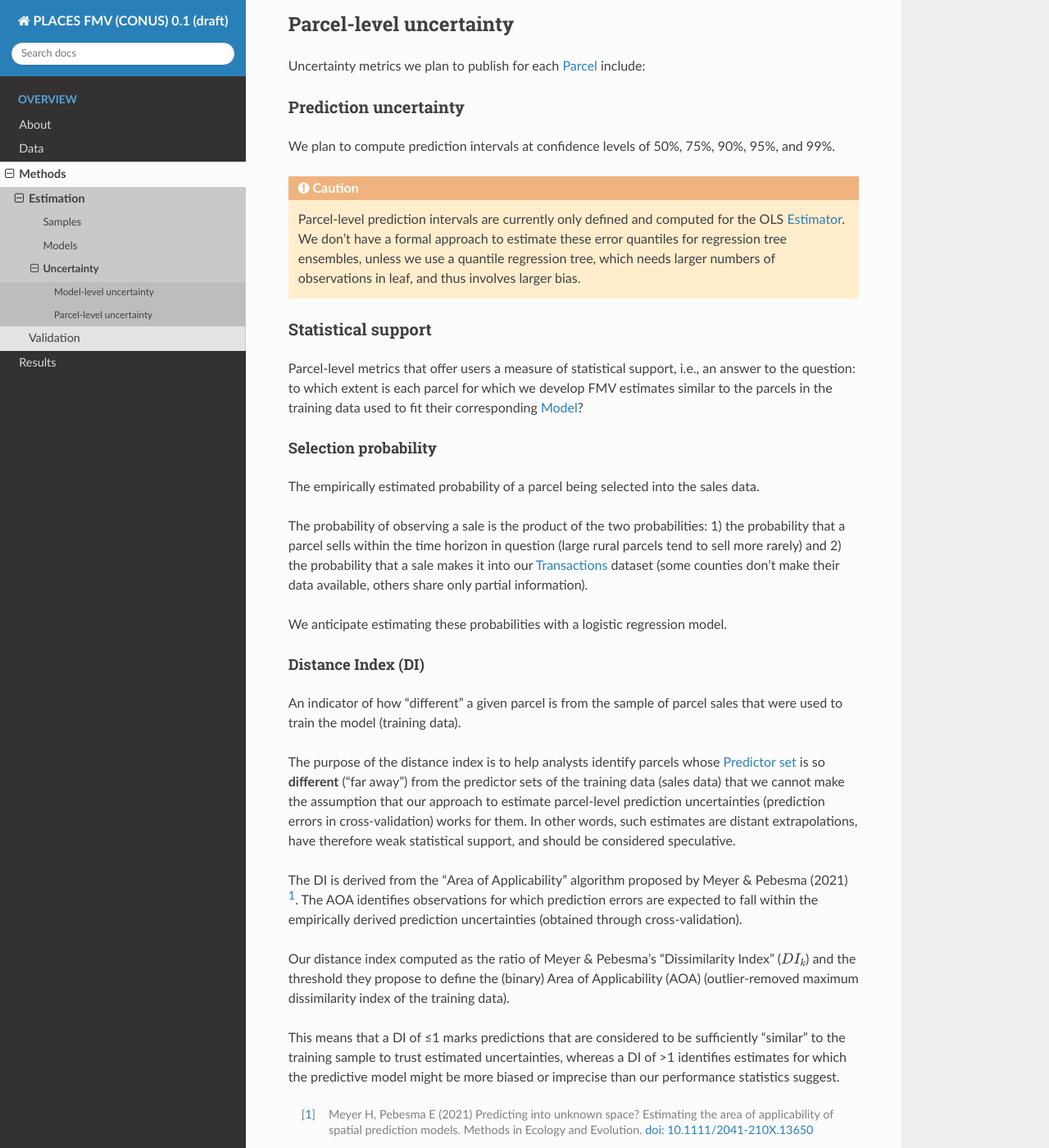
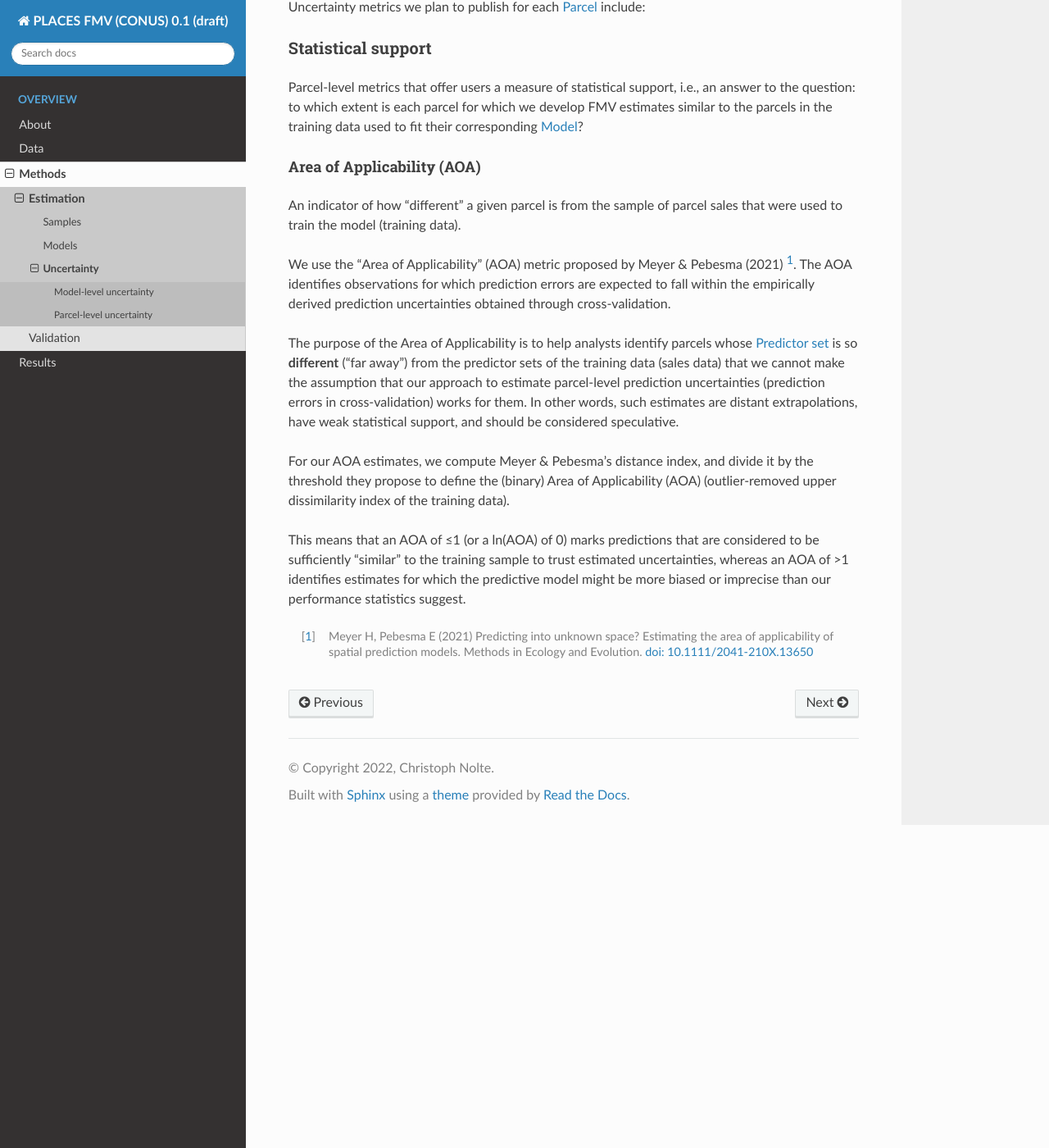
Before and after one commit to chrnolte/places-conus, a Sphinx documentation site: the page built from docs/methods/estimation/uncertainty.rst, in a window 1280 px wide and 1400 px high, scrolled down 520 px. Shown: the whole window at 82% size. Built offline with Sphinx 7.4.7 and the Read the Docs theme 2.0.0, drawn with Linux system fonts in a browser that asks for light colours; some of the changed text lies outside the part shown.

Commit message:
Pre-workshop update

```diff
--- a/docs/methods/estimation/uncertainty.rst
+++ b/docs/methods/estimation/uncertainty.rst
@@ -1,9 +1,5 @@
 Uncertainty
 ===========
-
-.. note::
-
-   This section is still very much under development.
 
 =======================
 Model-level uncertainty
@@ -11,14 +7,14 @@ Model-level uncertainty
 
 Uncertainty metrics we plan to publish for each :ref:`Model <Models>` include:
 
-* Akaike Information Criterion (AIC)
 * Explained variance (:math:`R^2`)
-* Root mean squared error (RMSE) of predictions
+* Root mean squared error (RMSE) of predictions derived via cross-validation:
 
-  * in random cross-validation
-  * in spatially blocked cross-validation
-  * in temporally blocked cross-validation
-
+  * random (``r``)
+  * spatially blocked (``s``)
+  * temporally blocked (forecasting) (``t``)
+  * blocked by block groups (``bg``)
+  * experimental: census tracts (``tract``), and ZIP codes (``zip``)
 
 ========================
 Parcel-level uncertainty
@@ -27,43 +23,23 @@ Parcel-level uncertainty
 Uncertainty metrics we plan to publish for each :ref:`Parcel <Parcels>` include:
 
 
-Prediction uncertainty
-######################
-
-We plan to compute prediction intervals at confidence levels of 50%, 75%, 90%, 95%, and 99%.
-
-.. caution ::
-
-   Parcel-level prediction intervals are currently only defined and computed for the OLS :ref:`Estimator <Estimators>`. We don't have a formal approach to estimate these error quantiles for regression tree ensembles, unless we use a quantile regression tree, which needs larger numbers of observations in leaf, and thus involves larger bias.
-
-
 Statistical support
 ###################
 
 Parcel-level metrics that offer users a measure of statistical support, i.e., an answer to the question: to which extent is each parcel for which we develop FMV estimates similar to the parcels in the training data used to fit their corresponding :ref:`Model <Models>`?
 
 
-Selection probability
-*********************
-
-The empirically estimated probability of a parcel being selected into the sales data.
-
-The probability of observing a sale is the product of the two probabilities: 1) the probability that a parcel sells within the time horizon in question (large rural parcels tend to sell more rarely) and 2) the probability that a sale makes it into our :ref:`Transactions` dataset (some counties don't make their data available, others share only partial information).
-
-We anticipate estimating these probabilities with a logistic regression model.
-
-
-Distance Index (DI)
-*******************
+Area of Applicability (AOA)
+***************************
 
 An indicator of how "different" a given parcel is from the sample of parcel sales that were used to train the model (training data).
 
-The purpose of the distance index is to help analysts identify parcels whose :ref:`Predictor set <Predictor sets>` is so **different** ("far away") from the predictor sets of the training data (sales data) that we cannot make the assumption that our approach to estimate parcel-level prediction uncertainties (prediction errors in cross-validation) works for them. In other words, such estimates are distant extrapolations, have therefore weak statistical support, and should be considered speculative.
+We use the "Area of Applicability" (AOA) metric proposed by Meyer & Pebesma (2021) [#mp]_. The AOA identifies observations for which prediction errors are expected to fall within the empirically derived prediction uncertainties obtained through cross-validation.
 
-The DI is derived from the "Area of Applicability" algorithm proposed by Meyer & Pebesma (2021) [#mp]_. The AOA identifies observations for which prediction errors are expected to fall within the empirically derived prediction uncertainties (obtained through cross-validation).
+The purpose of the Area of Applicability is to help analysts identify parcels whose :ref:`Predictor set <Predictor sets>` is so **different** ("far away") from the predictor sets of the training data (sales data) that we cannot make the assumption that our approach to estimate parcel-level prediction uncertainties (prediction errors in cross-validation) works for them. In other words, such estimates are distant extrapolations, have weak statistical support, and should be considered speculative.
 
-Our distance index computed as the ratio of Meyer & Pebesma's "Dissimilarity Index" (:math:`{DI_k}`) and the threshold they propose to define the (binary) Area of Applicability (AOA) (outlier-removed maximum dissimilarity index of the training data).
+For our AOA estimates, we compute Meyer & Pebesma's distance index, and divide it by the threshold they propose to define the (binary) Area of Applicability (AOA) (outlier-removed upper dissimilarity index of the training data).
 
-This means that a DI of ≤1 marks predictions that are considered to be sufficiently "similar" to the training sample to trust estimated uncertainties, whereas a DI of >1 identifies estimates for which the predictive model might be more biased or imprecise than our performance statistics suggest.
+This means that an AOA of ≤1 (or a ln(AOA) of 0) marks predictions that are considered to be sufficiently "similar" to the training sample to trust estimated uncertainties, whereas an AOA of >1 identifies estimates for which the predictive model might be more biased or imprecise than our performance statistics suggest.
 
 .. [#mp] Meyer H, Pebesma E (2021) Predicting into unknown space? Estimating the area of applicability of spatial prediction models. Methods in Ecology and Evolution. `doi: 10.1111/2041-210X.13650 <https://doi.org/10.1111/2041-210X.13650>`_
```
